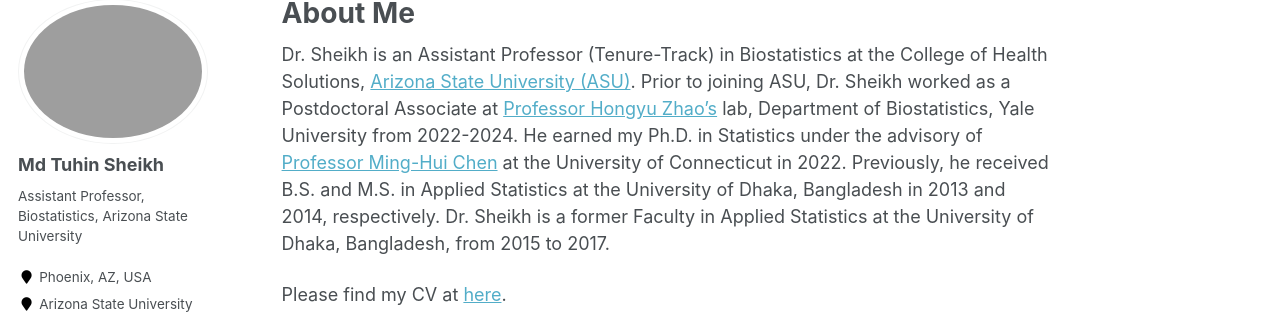
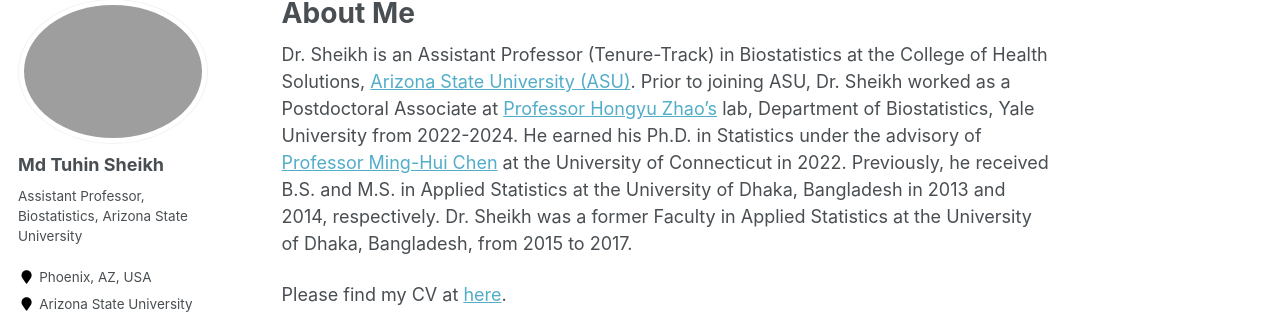
Before and after one commit to mdtuhinsheikh/mdtuhinsheikh.github.io, a Jekyll site: the page built from _pages/about.md, in a window 1280 px wide and 900 px high. Shown: the part 119-444 px from the top of the window. Built offline with Jekyll 4.4.1, drawn with Linux system fonts in a browser that asks for light colours.

Commit message:
Update about.md

```diff
--- a/_pages/about.md
+++ b/_pages/about.md
@@ -7,7 +7,7 @@ redirect_from:
   - /about/
   - /about.html
 ---
-Dr. Sheikh is an Assistant Professor (Tenure-Track) in Biostatistics at the College of Health Solutions, [Arizona State University (ASU)](https://search.asu.edu/profile/5201535){:target="_blank"}. Prior to joining ASU, Dr. Sheikh worked as a Postdoctoral Associate at [Professor Hongyu Zhao's](https://zhaocenter.org/index.html){:target="_blank"} lab, Department of Biostatistics, Yale University from 2022-2024. He earned my Ph.D. in Statistics under the advisory of [Professor Ming-Hui Chen](http://merlot.stat.uconn.edu/~mic02006/){:target="_blank"} at the University of Connecticut in 2022. Previously, he received B.S. and M.S. in Applied Statistics at the University of Dhaka, Bangladesh in 2013 and 2014, respectively. Dr. Sheikh is a former Faculty in Applied Statistics at the University of Dhaka, Bangladesh, from 2015 to 2017.
+Dr. Sheikh is an Assistant Professor (Tenure-Track) in Biostatistics at the College of Health Solutions, [Arizona State University (ASU)](https://search.asu.edu/profile/5201535){:target="_blank"}. Prior to joining ASU, Dr. Sheikh worked as a Postdoctoral Associate at [Professor Hongyu Zhao's](https://zhaocenter.org/index.html){:target="_blank"} lab, Department of Biostatistics, Yale University from 2022-2024. He earned his Ph.D. in Statistics under the advisory of [Professor Ming-Hui Chen](http://merlot.stat.uconn.edu/~mic02006/){:target="_blank"} at the University of Connecticut in 2022. Previously, he received B.S. and M.S. in Applied Statistics at the University of Dhaka, Bangladesh in 2013 and 2014, respectively. Dr. Sheikh was a former Faculty in Applied Statistics at the University of Dhaka, Bangladesh, from 2015 to 2017.
 
 Please find my CV at [here](https://www.dropbox.com/scl/fi/sy1u8rr8v88s0ng293otr/CV_Sheikh_MdTuhin.pdf?rlkey=zlmn2gvg8p777acfznzz37e62&st=xu7fvckw&dl=0){:target="_blank"}.
 
```
